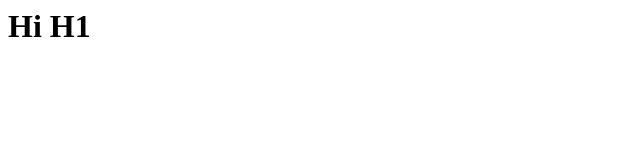
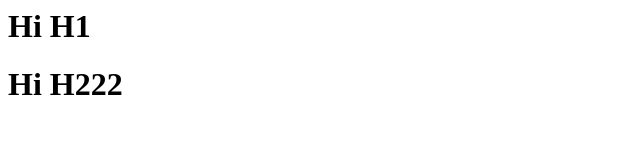
Before and after one commit to kspardeshi8/October-03, a plain HTML site: page index.html in a window 1280 px wide. Shown: the whole page, without its empty margins (0-640 px from the left). Drawn offline with Linux system fonts and the light colour scheme.

Commit message:
Second commit

```diff
--- a/index.html
+++ b/index.html
@@ -1 +1,2 @@
 <h1>Hi H1</h1>
+<h1>Hi H222</h1>
```
